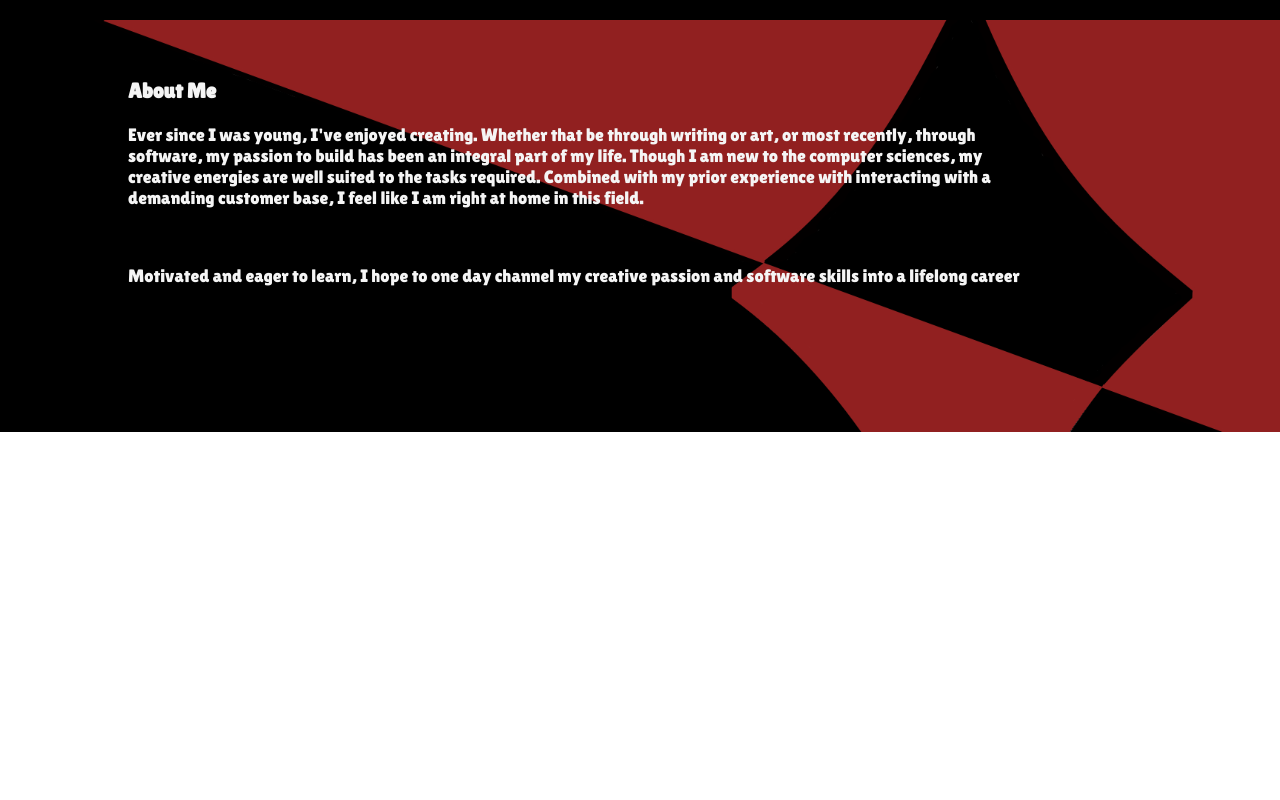
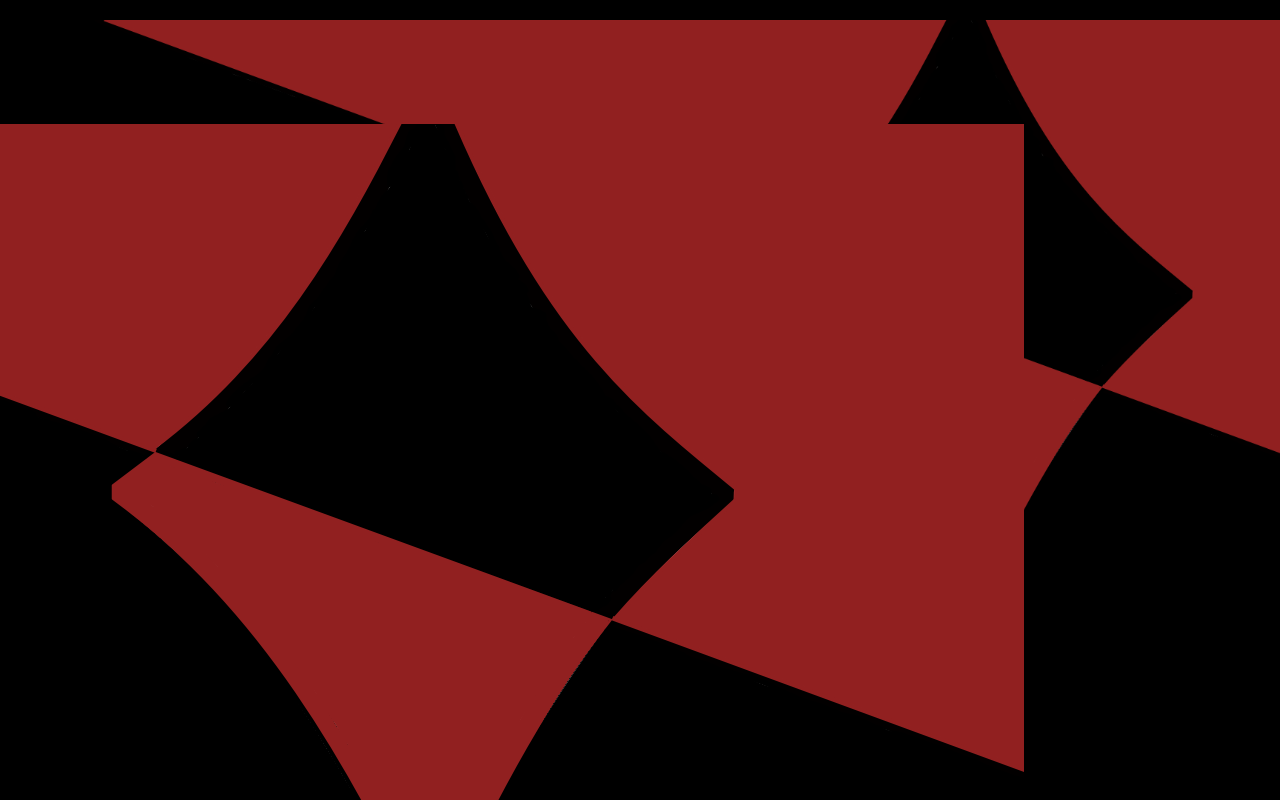
Before and after one commit to htwest/Portfolio, a Next.js app: page / in a window 1280 px wide. Shown: the part 780-1580 px from the top of the page. Before the commit the page ends 1212 px from the top, so only its background shows below. Built offline with nearby package versions, Linux system fonts and the light colour scheme.

Commit message:
backgroun bug test1

```diff
--- a/pages/index.js
+++ b/pages/index.js
@@ -15,6 +15,7 @@ export default function Home({ openNav }) {
       <div className={styles.about}>
         <div className={styles.bio}>
           <h3 id="about-me">About Me</h3>
+          <img src="/Home/HomeBackgroundCopy.png" />
           <p>
             Ever since I was young, I've enjoyed creating. Whether that be
             through writing or art, or most recently, through software, my
```
Also changed, not shown: public/Home/HomeBackGroundCopy.png (added).
